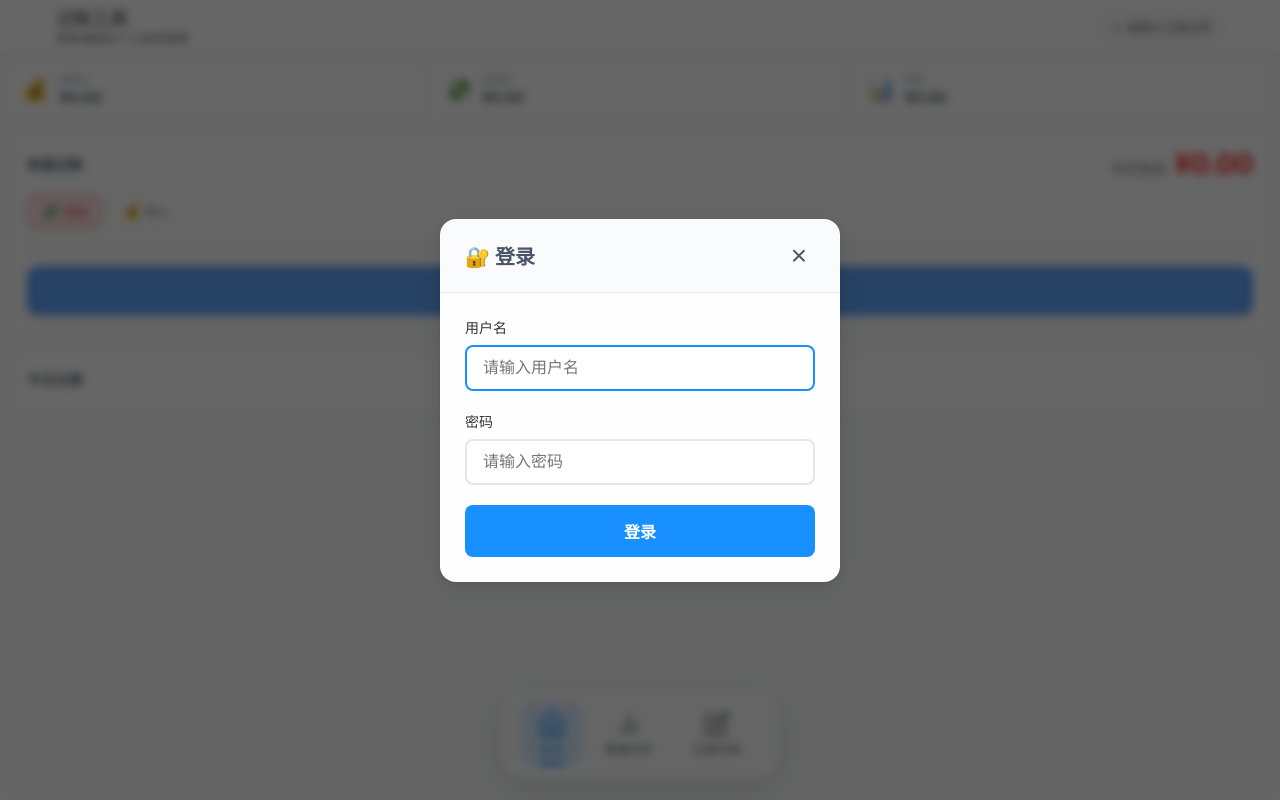
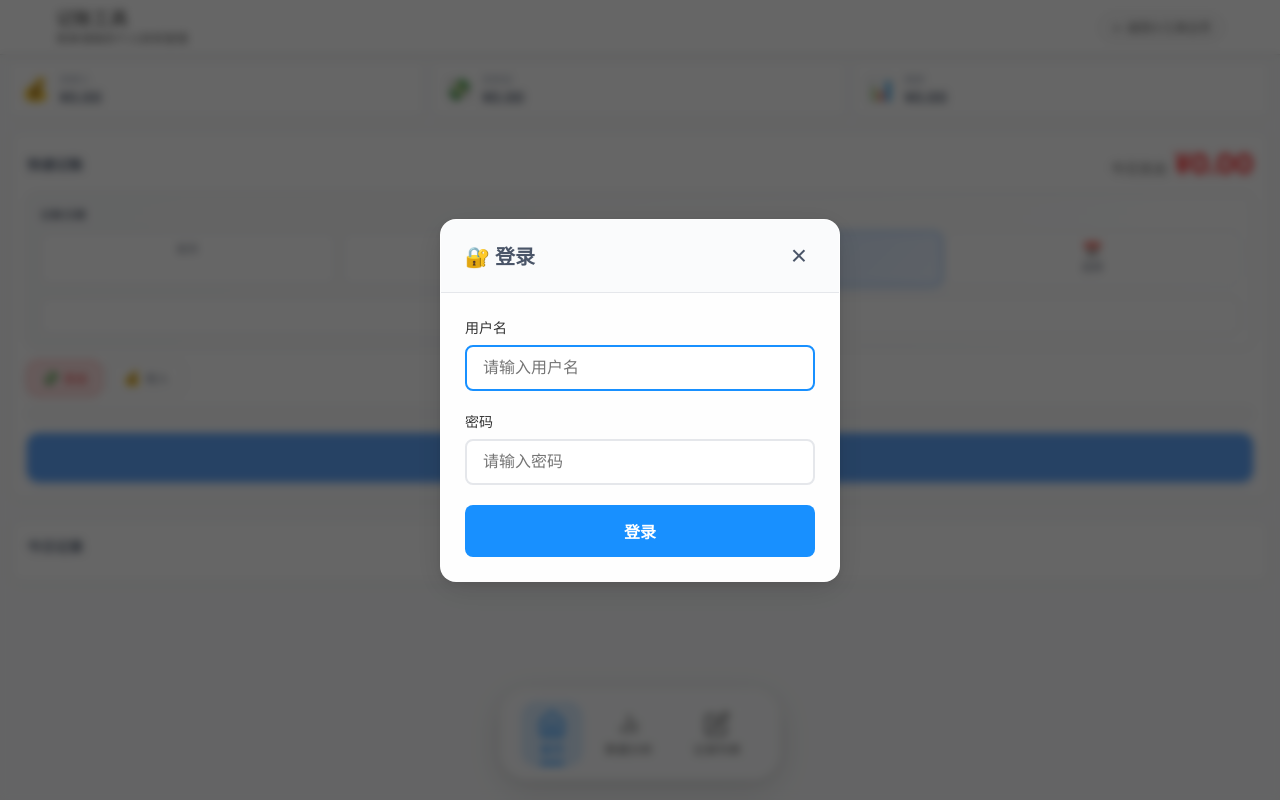
Before and after one commit to zhangzhiyu321/Personal-tools, a Flask app: page /tools/expense_tracker in a window 1280 px wide. Run offline with Flask 3, Linux system fonts and the light colour scheme; some libraries are stand-ins or nearby versions.

Commit message:
可以添今天之外的记录

```diff
--- a/tools/expense_tracker/static/style.css
+++ b/tools/expense_tracker/static/style.css
@@ -427,6 +427,123 @@ input, textarea {
     display: flex;
     flex-direction: column;
     gap: 12px;
+}
+
+/* 日期选择区域 */
+.date-select-section {
+    display: flex;
+    flex-direction: column;
+    gap: 8px;
+    padding: 12px;
+    background: linear-gradient(135deg, #f8f9fa 0%, #ffffff 100%);
+    border-radius: 10px;
+    border: 1px solid #e5e7eb;
+}
+
+.date-select-label {
+    font-size: 11px;
+    color: #6b7280;
+    font-weight: 600;
+    text-transform: uppercase;
+    letter-spacing: 0.5px;
+    margin-bottom: 2px;
+}
+
+.date-quick-buttons {
+    display: grid;
+    grid-template-columns: repeat(4, 1fr);
+    gap: 6px;
+}
+
+.date-quick-btn {
+    padding: 10px 8px;
+    border: 1.5px solid #e5e7eb;
+    border-radius: 8px;
+    background: #ffffff;
+    cursor: pointer;
+    transition: all 0.3s cubic-bezier(0.4, 0, 0.2, 1);
+    font-size: 12px;
+    font-weight: 500;
+    display: flex;
+    flex-direction: column;
+    align-items: center;
+    gap: 2px;
+    color: #6b7280;
+    white-space: nowrap;
+    position: relative;
+    overflow: hidden;
+}
+
+.date-quick-btn::before {
+    content: '';
+    position: absolute;
+    top: 0;
+    left: 0;
+    right: 0;
+    bottom: 0;
+    background: linear-gradient(135deg, rgba(59, 130, 246, 0.1) 0%, rgba(147, 197, 253, 0.05) 100%);
+    opacity: 0;
+    transition: opacity 0.3s ease;
+}
+
+.date-quick-btn:hover {
+    border-color: #93c5fd;
+    background: #eff6ff;
+    color: #3b82f6;
+    transform: translateY(-2px);
+    box-shadow: 0 4px 8px rgba(59, 130, 246, 0.12);
+}
+
+.date-quick-btn:hover::before {
+    opacity: 1;
+}
+
+.date-quick-btn.active {
+    border-color: #60a5fa;
+    background: linear-gradient(135deg, #dbeafe 0%, #eff6ff 100%);
+    color: #2563eb;
+    box-shadow: 0 2px 8px rgba(59, 130, 246, 0.2);
+    transform: scale(1.02);
+}
+
+.date-quick-btn.active::before {
+    opacity: 1;
+}
+
+.date-quick-btn.date-custom-btn {
+    border-style: dashed;
+}
+
+.date-quick-btn.date-custom-btn:hover {
+    border-style: solid;
+}
+
+.date-quick-icon {
+    font-size: 16px;
+    line-height: 1;
+}
+
+.date-quick-day {
+    font-size: 11px;
+    line-height: 1.2;
+    position: relative;
+    z-index: 1;
+}
+
+.date-display {
+    text-align: center;
+    padding: 8px 12px;
+    background: #ffffff;
+    border-radius: 8px;
+    border: 1px solid #e5e7eb;
+    margin-top: 4px;
+}
+
+.date-display-text {
+    font-size: 13px;
+    font-weight: 600;
+    color: #374151;
+    letter-spacing: 0.3px;
 }
 
 /* 紧凑行布局 */
@@ -2124,6 +2241,36 @@ input, textarea {
         font-size: 24px;
     }
 
+    /* 移动端日期选择区域优化 */
+    .date-select-section {
+        padding: 10px;
+    }
+
+    .date-quick-buttons {
+        gap: 5px;
+    }
+
+    .date-quick-btn {
+        padding: 8px 6px;
+        font-size: 11px;
+    }
+
+    .date-quick-icon {
+        font-size: 14px;
+    }
+
+    .date-quick-day {
+        font-size: 10px;
+    }
+
+    .date-display {
+        padding: 6px 10px;
+    }
+
+    .date-display-text {
+        font-size: 12px;
+    }
+
     .form-row {
         grid-template-columns: 1fr;
     }
--- a/tools/expense_tracker/templates/expense_tracker/index.html
+++ b/tools/expense_tracker/templates/expense_tracker/index.html
@@ -56,6 +56,29 @@
                     <input type="hidden" id="record-date" name="date">
                     <input type="hidden" id="record-type" name="type" value="expense" required>
                     <input type="hidden" id="category-selected-value" name="category" value="">
+
+                    <!-- 日期选择区域 -->
+                    <div class="date-select-section">
+                        <div class="date-select-label">记账日期</div>
+                        <div class="date-quick-buttons">
+                            <button type="button" class="date-quick-btn" data-offset="-2">
+                                <span class="date-quick-day">前天</span>
+                            </button>
+                            <button type="button" class="date-quick-btn" data-offset="-1">
+                                <span class="date-quick-day">昨天</span>
+                            </button>
+                            <button type="button" class="date-quick-btn active" data-offset="0">
+                                <span class="date-quick-day">今天</span>
+                            </button>
+                            <button type="button" class="date-quick-btn date-custom-btn" id="date-custom-btn">
+                                <span class="date-quick-icon">📅</span>
+                                <span class="date-quick-day">选择</span>
+                            </button>
+                        </div>
+                        <div class="date-display" id="date-display">
+                            <span class="date-display-text" id="date-display-text">2026年2月4日</span>
+                        </div>
+                    </div>
 
                     <!-- 类型选择 -->
                     <div class="form-compact-row">
```
Also changed, not shown: tools/expense_tracker/static/app.js.
